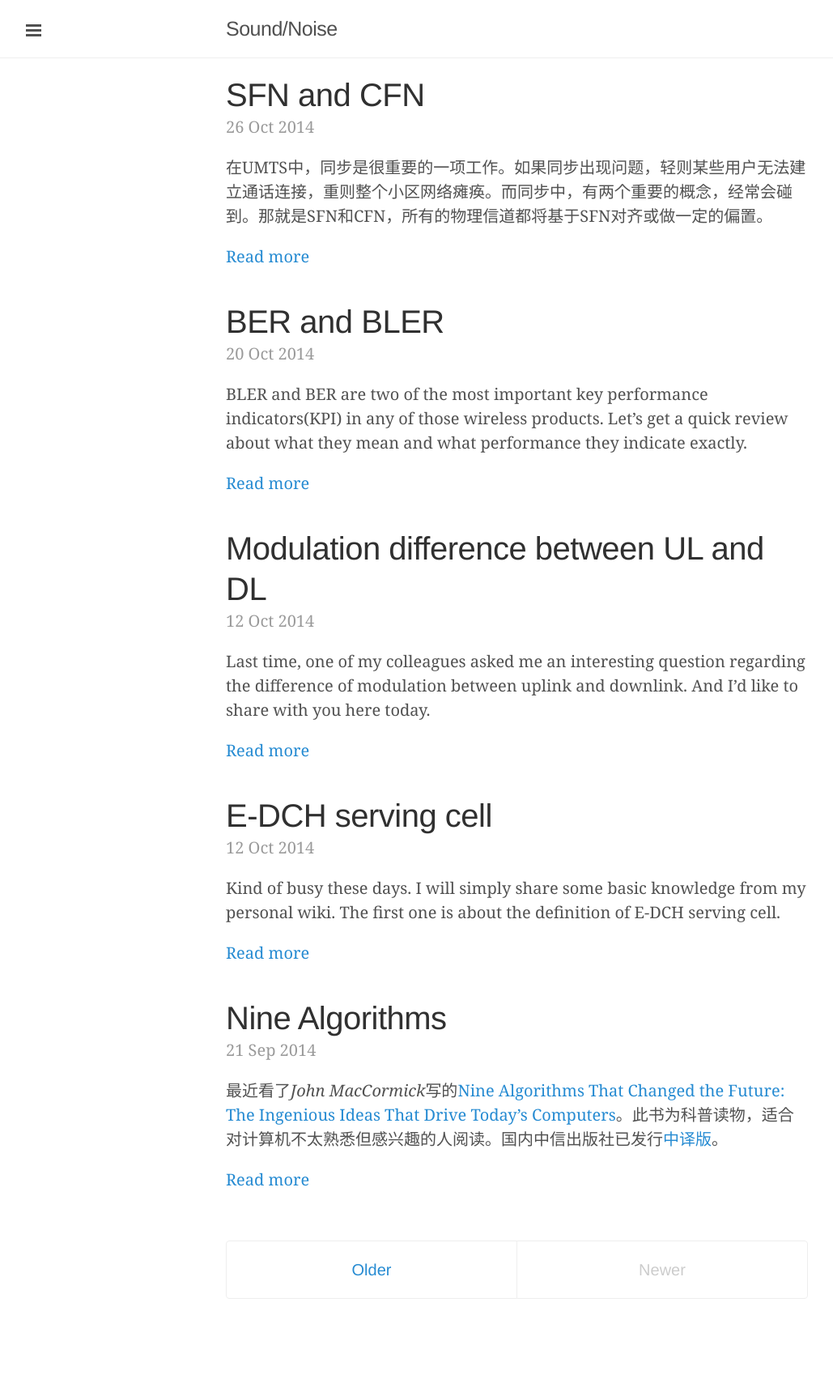
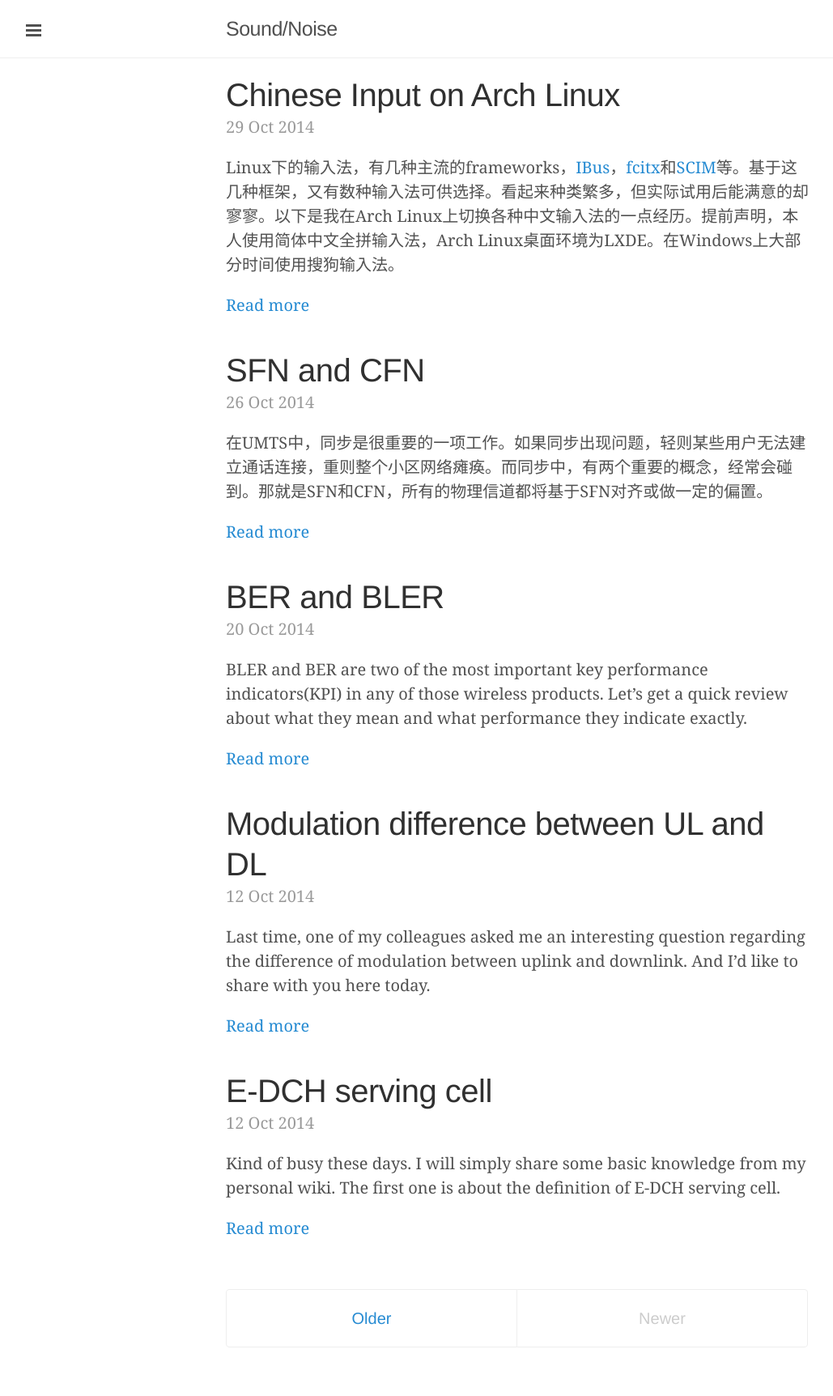
Before and after one commit to happybit/happybit.github.io, a Jekyll site: the page built from index.html, in a window 1280 px wide. Shown: the whole page at 81% size, without its empty margins (1-1030 px from the left). Built offline with Jekyll 4.4.1, drawn with Linux system fonts in a browser that asks for light colours; some web fonts are replaced; the list of posts is cut into pages by our own code; before the commit the page ends 1664 px from its top, so only the background shows below that.

Commit message:
test ssh

```diff
--- /dev/null
+++ b/_posts/2014-10-29-chinese-input-on-arch-linux.markdown
@@ -0,0 +1,21 @@
+---
+layout: post
+title: "Chinese Input on Arch Linux"
+date: 2014-10-29 7:00
+comments: true
+categories: Archlinux
+---
+
+Linux下的输入法，有几种主流的frameworks，[IBus](https://code.google.com/p/ibus/)，[fcitx](https://fcitx-im.org/wiki/Fcitx)和[SCIM](http://sourceforge.net/projects/scim/)等。基于这几种框架，又有数种输入法可供选择。看起来种类繁多，但实际试用后能满意的却寥寥。以下是我在Arch Linux上切换各种中文输入法的一点经历。提前声明，本人使用简体中文全拼输入法，Arch Linux桌面环境为LXDE。在Windows上大部分时间使用搜狗输入法。
+
+<!--more-->
+
+
+    ibus-pinyin
+    ibus-sunpinyin
+    ibus-libpinyin
+    ibus-cloud-pinyin
+	fcitx-sogoupinyin
+    ibus-rime
+
+最初安装Arch Linux时，循着安装手册安装了ibus-pinyin。丑是丑了点，好歹能用
```
Also changed, not shown: README.md, _posts/2014-10-20-ber-and-bler.markdown (line endings or trailing spaces), _posts/2014-10-26-sfn-and-cfn.markdown (line endings or trailing spaces), 1 other file.
